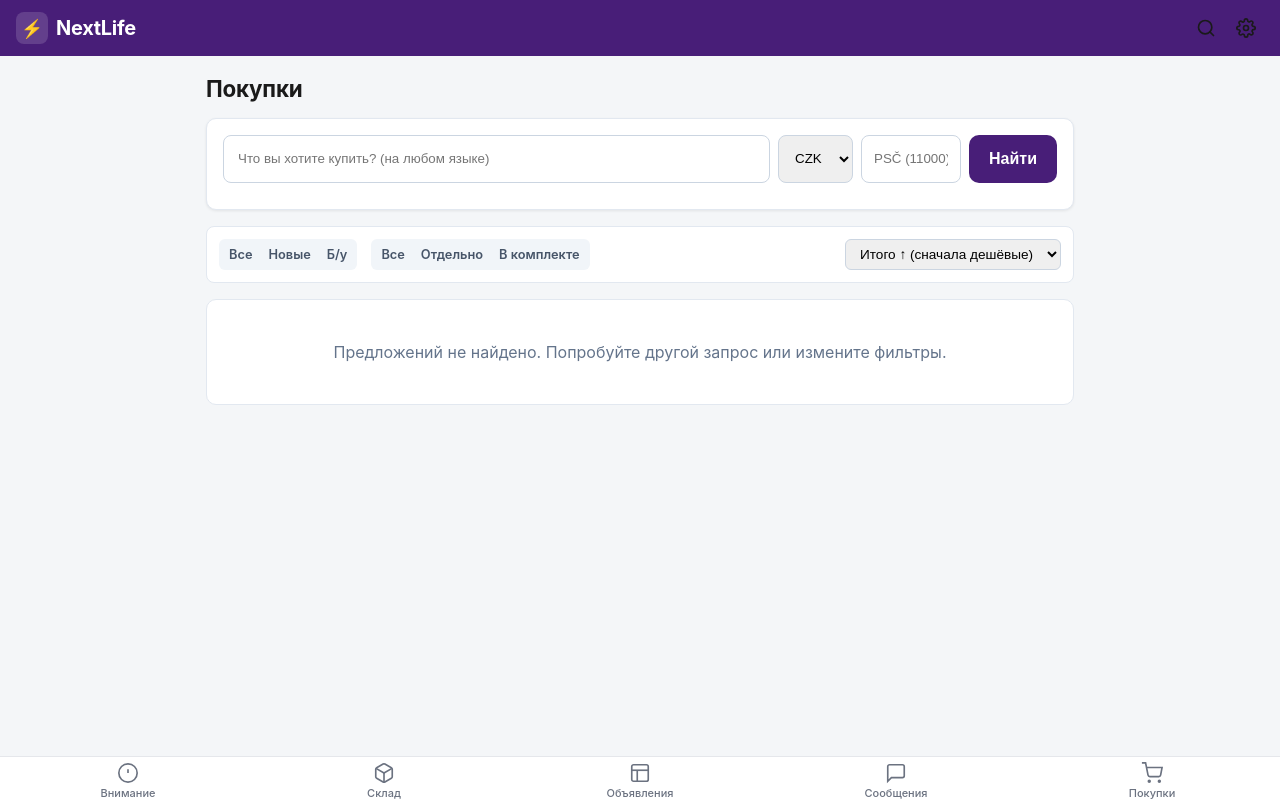
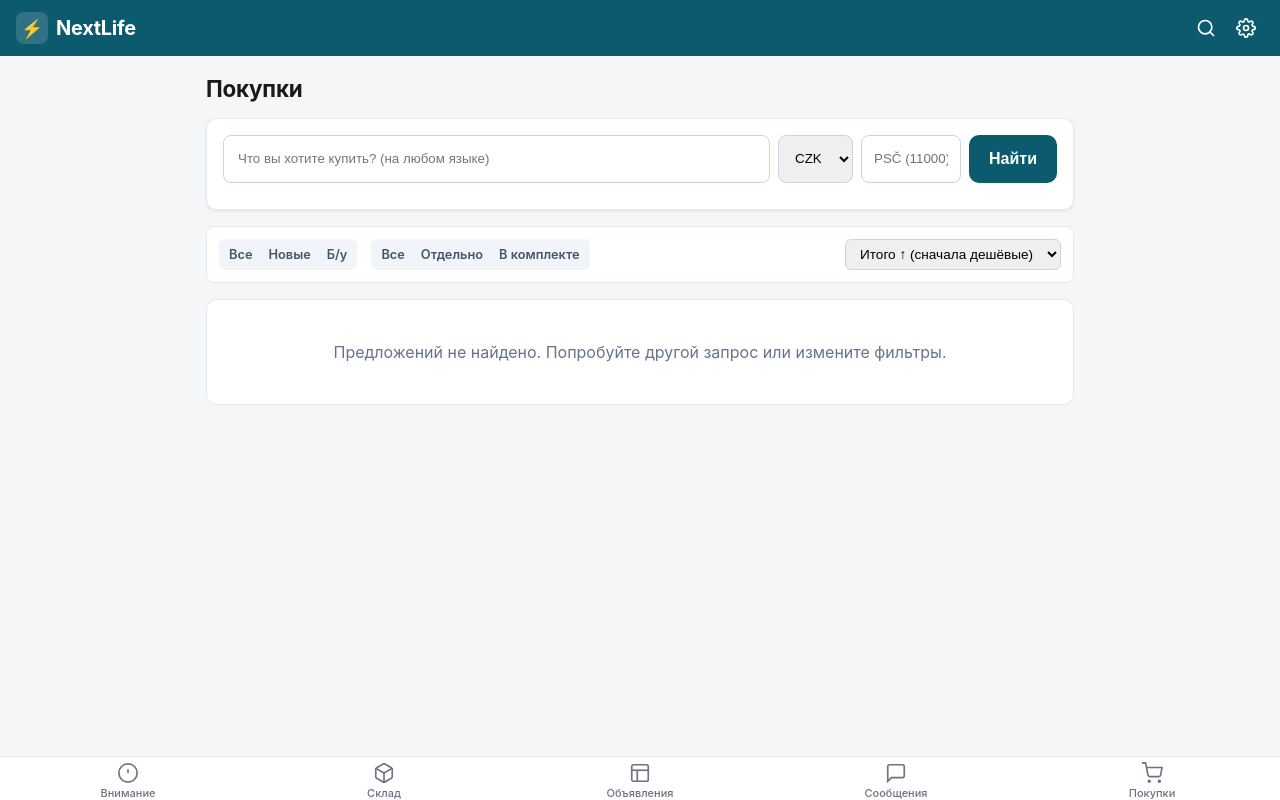
Before and after one commit to alexolvin/NextLife, a Python web app: template templates/web/buy.html in a window 1280 px wide. Run offline with Jinja, Linux system fonts and the light colour scheme; the template is opened without the code that fills it, so the values that code supplies are empty.

Commit message:
fix(ui): white header icons, listing detail detached error fix, stepper indicator font match (v2026.11.19)

```diff
--- a/pyproject.toml
+++ b/pyproject.toml
@@ -4,7 +4,7 @@ build-backend = "setuptools.build_meta"
 
 [project]
 name = "nextlife"
-version = "2026.11.18"
+version = "2026.11.19"
 description = "OpenClaw skill for buying and selling second-hand goods"
 readme = "README.md"
 requires-python = ">=3.12"
--- a/src/nextlife/api/routes_listings.py
+++ b/src/nextlife/api/routes_listings.py
@@ -198,7 +198,7 @@ def screen_listing_detail(
         context={
             "listing": listing_data, "item": item_data, "caps": caps, "photos": photos_data,
             "category_groups": category_groups,
-            "return_to": return_to or (f"/ui/stock/{listing.item_code}#listings" if listing else "/ui/listings"),
+            "return_to": return_to or (f"/ui/stock/{listing_data.item_code}#listings" if listing_data else "/ui/listings"),
             "notice": notice, "active_tab": "listings",
         },
     )
--- a/src/nextlife/api/static/app.css
+++ b/src/nextlife/api/static/app.css
@@ -22,14 +22,14 @@
   --c-text-faint:    #9ca3af;
 
   /* Палитра — акцент */
-  --c-accent:        #481e78;
-  --c-accent-hov:    #35155a;
-  --c-accent-light:  #f5f3ff;
-  --c-accent-ring:   #ddd6fe;
+  --c-accent:        #0c5a6e;
+  --c-accent-hov:    #084252;
+  --c-accent-light:  #f0fdfa;
+  --c-accent-ring:   #99f6e4;
 
   /* Палитра — header */
-  --c-header:        #481e78;
-  --c-header-2:      #35155a;
+  --c-header:        #0c5a6e;
+  --c-header-2:      #084252;
 
   /* Палитра — успех */
   --c-success:       #10b981;
@@ -71,7 +71,7 @@
   /* Тени */
   --shadow-sm:       0 1px 3px rgba(0, 0, 0, 0.08);
   --shadow:          0 2px 8px -2px rgba(0, 0, 0, 0.08);
-  --shadow-md:       0 4px 12px rgba(72, 30, 120, 0.1);
+  --shadow-md:       0 4px 12px rgba(12, 90, 110, 0.1);
   --shadow-lg:       0 4px 24px rgba(0, 0, 0, 0.12);
 
   /* Отступы */
@@ -470,7 +470,7 @@ code {
 .wz-select:focus {
   outline: none;
   border-color: var(--c-accent);
-  box-shadow: 0 0 0 3px rgba(72, 30, 120, 0.1);
+  box-shadow: 0 0 0 3px rgba(12, 90, 110, 0.1);
 }
 
 textarea.input-text,
@@ -1859,7 +1859,7 @@ select.input-text {
   width: 36px;
   height: 36px;
   border-radius: var(--r-md);
-  color: var(--c-text);
+  color: #ffffff;
   background: transparent;
   border: none;
   cursor: pointer;
@@ -1868,7 +1868,15 @@ select.input-text {
   transition: background var(--dur-fast);
 }
 .header-btn:hover {
-  background: var(--c-surface-hover);
+  background: rgba(255, 255, 255, 0.15);
+  color: #ffffff;
+}
+.app-header .header-btn {
+  color: #ffffff;
+}
+.app-header .header-btn:hover {
+  background: rgba(255, 255, 255, 0.15);
+  color: #ffffff;
 }
 .header-badge {
   position: absolute;
@@ -1918,7 +1926,7 @@ select.input-text {
   max-width: 380px;
   height: 100%;
   background: #fff;
-  box-shadow: -4px 0 16px rgba(72, 30, 120, 0.1);
+  box-shadow: -4px 0 16px rgba(12, 90, 110, 0.1);
   display: flex;
   flex-direction: column;
 }
@@ -1991,11 +1999,22 @@ select.input-text {
   box-shadow: 0 2px 6px rgba(128, 20, 50, 0.3) !important;
   font-weight: 700 !important;
 }
+.stepper-nav-bar button {
+  font-size: 0.92rem;
+  font-weight: 600;
+}
+.stepper-nav-bar [data-testid="stepper-stage-indicator"] {
+  font-size: 0.92rem;
+  font-weight: 600;
+}
 @media (max-width: 480px) {
   .stepper-nav-bar button {
     min-width: 80px;
     padding: 6px 10px;
-    font-size: 0.82rem;
+    font-size: 0.88rem !important;
+  }
+  .stepper-nav-bar [data-testid="stepper-stage-indicator"] {
+    font-size: 0.88rem !important;
   }
   .stepper-pill {
     min-height: 42px;
--- a/templates/web/base.html
+++ b/templates/web/base.html
@@ -19,14 +19,14 @@
       </a>
       {% if active_tab != 'login' %}
       <div class="header-actions" style="display: flex; align-items: center; gap: 4px;">
-        <a href="/ui/search" class="header-btn" title="Поиск" data-testid="header-search">
+        <a href="/ui/search" class="header-btn" title="Поиск" style="color: #ffffff;" data-testid="header-search">
           <svg viewBox="0 0 24 24" width="20" height="20" fill="none" stroke="currentColor" stroke-width="2" stroke-linecap="round" stroke-linejoin="round"><circle cx="11" cy="11" r="8"></circle><line x1="21" y1="21" x2="16.65" y2="16.65"></line></svg>
         </a>
-        <button id="btn-tasks" class="header-btn hidden" onclick="toggleTasksDrawer(event)" title="Фоновые задачи" data-testid="header-tasks">
+        <button id="btn-tasks" class="header-btn hidden" onclick="toggleTasksDrawer(event)" title="Фоновые задачи" style="color: #ffffff;" data-testid="header-tasks">
           <svg viewBox="0 0 24 24" width="20" height="20" fill="none" stroke="currentColor" stroke-width="2" stroke-linecap="round" stroke-linejoin="round"><circle cx="12" cy="12" r="10"></circle><polyline points="12 6 12 12 16 14"></polyline></svg>
           <span id="tasks-badge" class="header-badge">0</span>
         </button>
-        <a href="/ui/settings" class="header-btn" title="Настройки" data-testid="header-settings">
+        <a href="/ui/settings" class="header-btn" title="Настройки" style="color: #ffffff;" data-testid="header-settings">
           <svg viewBox="0 0 24 24" width="20" height="20" fill="none" stroke="currentColor" stroke-width="2" stroke-linecap="round" stroke-linejoin="round"><circle cx="12" cy="12" r="3"/><path d="M19.4 15a1.65 1.65 0 0 0 .33 1.82l.06.06a2 2 0 0 1 0 2.83 2 2 0 0 1-2.83 0l-.06-.06a1.65 1.65 0 0 0-1.82-.33 1.65 1.65 0 0 0-1 1.51V21a2 2 0 0 1-2 2 2 2 0 0 1-2-2v-.09A1.65 1.65 0 0 0 9 19.4a1.65 1.65 0 0 0-1.82.33l-.06.06a2 2 0 0 1-2.83 0 2 2 0 0 1 0-2.83l.06-.06a1.65 1.65 0 0 0 .33-1.82 1.65 1.65 0 0 0-1.51-1H3a2 2 0 0 1-2-2 2 2 0 0 1 2-2h.09A1.65 1.65 0 0 0 4.6 9a1.65 1.65 0 0 0-.33-1.82l-.06-.06a2 2 0 0 1 0-2.83 2 2 0 0 1 2.83 0l.06.06a1.65 1.65 0 0 0 1.82.33H9a1.65 1.65 0 0 0 1-1.51V3a2 2 0 0 1 2-2 2 2 0 0 1 2 2v.09a1.65 1.65 0 0 0 1 1.51 1.65 1.65 0 0 0 1.82-.33l.06-.06a2 2 0 0 1 2.83 0 2 2 0 0 1 0 2.83l-.06.06a1.65 1.65 0 0 0-.33 1.82V9a1.65 1.65 0 0 0 1.51 1H21a2 2 0 0 1 2 2 2 2 0 0 1-2 2h-.09a1.65 1.65 0 0 0-1.51 1z"/></svg>
         </a>
       </div>
```
Also changed, not shown: README.ru.md (+1 -1 lines), config/version.json (+5 -5 lines), templates/web/stock_item.html (+12 -4 lines), tests/test_listing_categories_and_navigation.py (+54 -0 lines), tests/test_ui_improvements_batch.py (+6 -0 lines), README.md.
